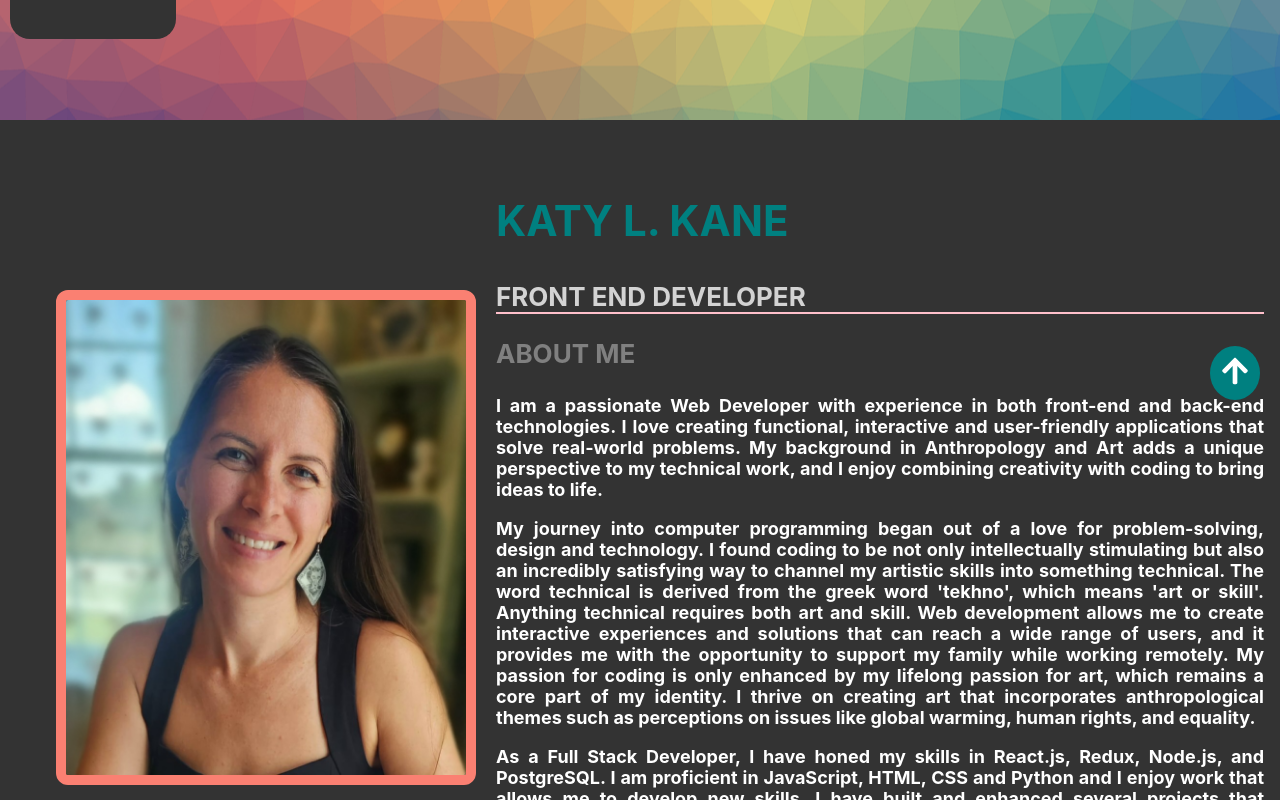
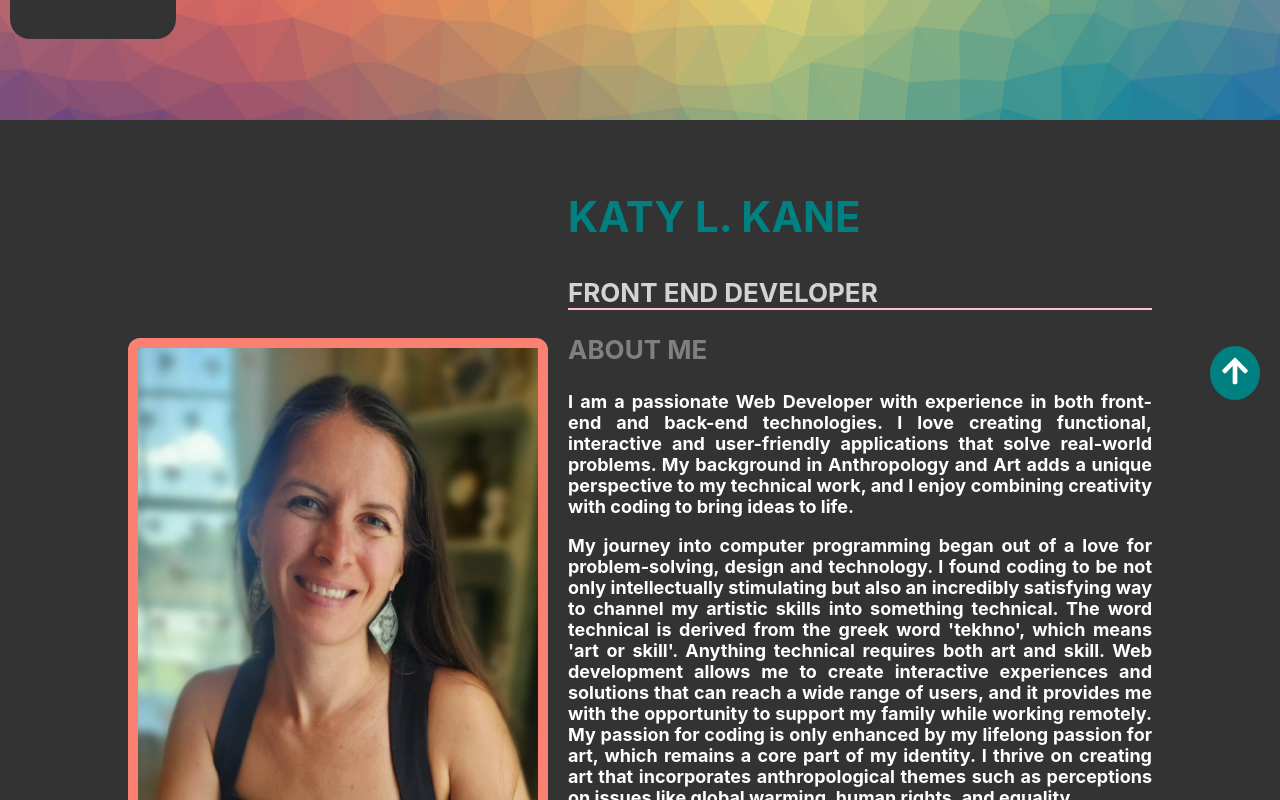
Before and after one commit to Katytheartist/klkportfolio, a React (Create React App) app: page / in a window 1280 px wide. Shown: the part 380-1180 px from the top of the page. Built offline with nearby package versions, Linux system fonts and the light colour scheme.

Commit message:
style adjustments

```diff
--- a/src/Components/About.css
+++ b/src/Components/About.css
@@ -4,9 +4,11 @@
     align-items: center;
     justify-content: center;
     gap: 20px;
-    margin: 20px;
+    margin: 0 auto;
     flex-wrap: wrap;
-    width: 100vw;
+    max-width: 80vw;
+    padding: 1rem;
+    overflow: hidden;
   }
 
   .klk-photo {
--- a/src/Components/Skills.js
+++ b/src/Components/Skills.js
@@ -59,6 +59,7 @@ function Skills(){
 
       const rowStyle = {
         display: 'flex',
+        flexWrap: 'wrap',
         justifyContent: 'center',
         gap: '20px',
         marginBottom: '20px',
@@ -82,7 +83,7 @@ function Skills(){
                 icon={faReact}
                 className="icon"
                 title="react"
-                size="4x"
+                size={window.innerWidth > 768 ? "4x" : "3x"}
                 color="#61DBFB"
                 style={iconStyle(hovered.react)}
                 onMouseEnter={() => handleMouseEnter('react')}
@@ -97,7 +98,7 @@ function Skills(){
               <FontAwesomeIcon
                 icon={faCss3}
                 className="css-icon"
-                size="4x"
+                size={window.innerWidth > 768 ? "4x" : "3x"}
                 color="#264de4"
                 style={iconStyle(hovered.css)}
                 onMouseEnter={() => handleMouseEnter('css')}
@@ -112,7 +113,7 @@ function Skills(){
               <FontAwesomeIcon
                 icon={faHtml5}
                 className="html-icon"
-                size="4x"
+                size={window.innerWidth > 768 ? "4x" : "3x"}
                 color="#e34c26"
                 style={iconStyle(hovered.html)}
                 onMouseEnter={() => handleMouseEnter('html')}
@@ -127,7 +128,7 @@ function Skills(){
               <FontAwesomeIcon
                 icon={faJs}
                 className="js-icon"
-                size="4x"
+                size={window.innerWidth > 768 ? "4x" : "3x"}
                 color="#f0db4f"
                 style={iconStyle(hovered.js)}
                 onMouseEnter={() => handleMouseEnter('js')}
```
